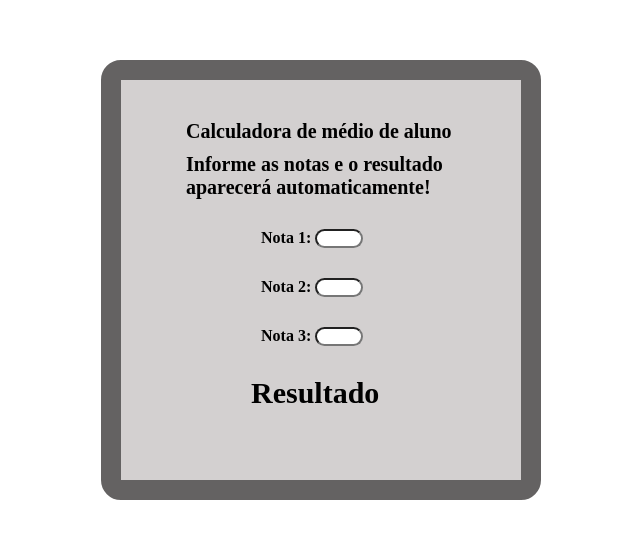
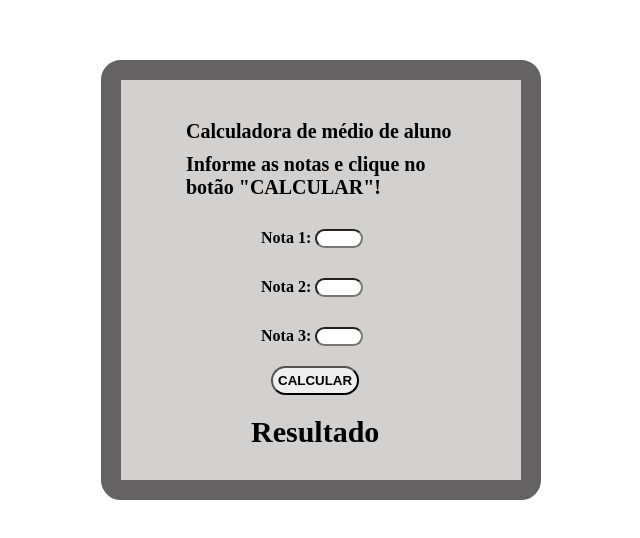
Before and after one commit to joaocarloslacerda/ex-calcula-media-aluno, a plain HTML site: page index.html in a window 1280 px wide. Shown: the whole page, without its empty margins (299-939 px from the left). Drawn offline with Linux system fonts and the light colour scheme.

Commit message:
adicionado cast para Number nos valores de nota para corrigir o problema na validação do cálculo

```diff
--- a/index.html
+++ b/index.html
@@ -14,7 +14,7 @@
         <section>
             <header class="cabecalho">
                 <p>Calculadora de médio de aluno</p>
-                <p>Informe as notas e o resultado aparecerá automaticamente!</p>
+                <p>Informe as notas e clique no botão "CALCULAR"!</p>
             </header>
             <div class="entradaNotas">
                 <div>
@@ -27,8 +27,11 @@
                 </div>
                 <div>
                     <label for="notaTres" class="labelNota">Nota 3:</label>
-                    <input type="text" id="notaTres" onkeyup="calculaMedia()">
+                    <input type="text" id="notaTres">
                 </div>
+            </div>
+            <div>
+                <button type="submit" id="buttonCalcular" onclick="calculaMedia()">CALCULAR</button>
             </div>
             <div id="resultado">
                 <p>Resultado</p>
--- a/script.js
+++ b/script.js
@@ -2,9 +2,9 @@ function calculaMedia(){
 
     let divResultado = document.getElementById("resultado");
 
-    const notaUm = document.getElementById("notaUm").value;
-    const notaDois = document.getElementById("notaDois").value;
-    const notaTres = document.getElementById("notaTres").value;
+    const notaUm = Number(document.getElementById("notaUm").value);
+    const notaDois = Number(document.getElementById("notaDois").value);
+    const notaTres = Number(document.getElementById("notaTres").value);
 
     let resultado = (notaUm+notaDois+notaTres) / 3;
 
@@ -18,4 +18,6 @@ function calculaMedia(){
         divResultado.style.marginLeft = "105px";
         divResultado.style.color = "red";
     }
+
+    console.log(resultado)
 }
--- a/style.css
+++ b/style.css
@@ -25,6 +25,7 @@
     padding-left: 65px;
 }
 .corpo section .cabecalho p{
+    width: 280px;
     padding-top: 10px;
 }
 .corpo .entradaNotas div{
@@ -39,8 +40,19 @@
 .corpo .entradaNotas .labelNota{
     font-weight: bold;
 }
+.corpo #buttonCalcular{
+    font-weight: bold;
+    padding: 5px;
+    border-radius: 20px;
+    margin-top: 20px;
+    margin-left: 150px;
+}
+.corpo #buttonCalcular:hover{
+    background-color: rgb(100, 98, 98);
+    color: white;
+}
 .corpo #resultado{
-    margin-top: 30px;
+    margin-top: 20px;
     margin-left: 130px;
     font-size: 30px;
     font-weight: bold;
```
